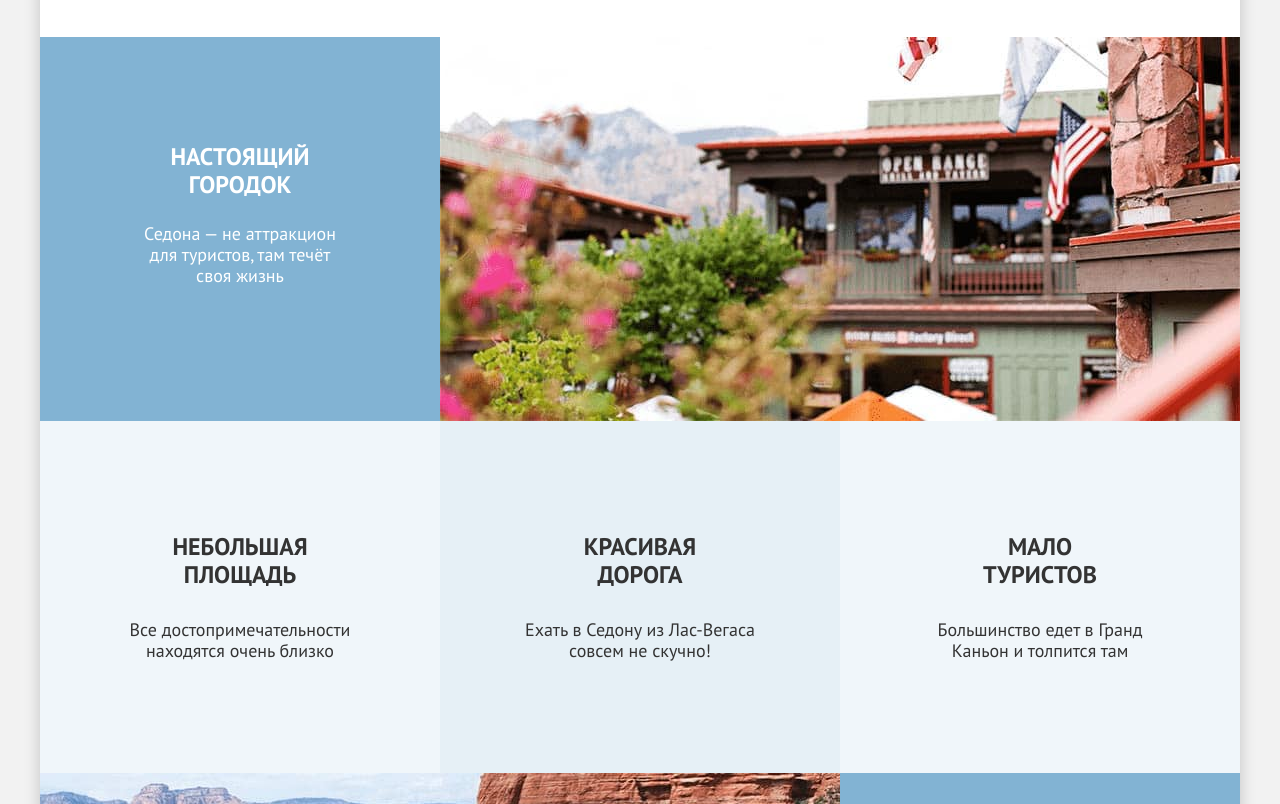
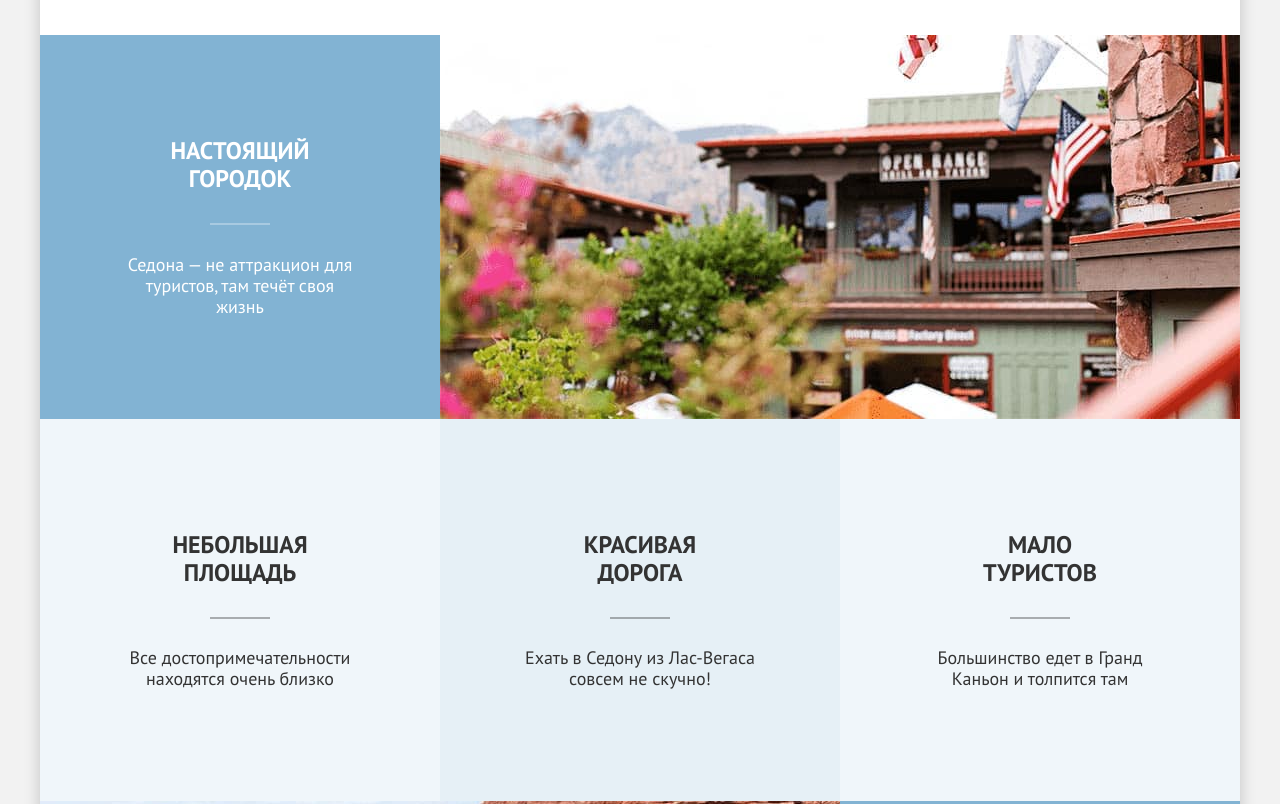
Before and after one commit to htmlacademy-htmlcss/2260615-sedona-36, a plain HTML site: page index.html in a window 1280 px wide. Shown: the part 780-1584 px from the top of the page. Drawn offline with Linux system fonts and the light colour scheme.

Commit message:
09.03 декоративные элементы

```diff
--- a/index.html
+++ b/index.html
@@ -11,12 +11,14 @@
   <div class="container">
     <header class="page-header">
       <a class="header-logo" href=" ">
-        <img class="logo" width="140" height="70" src="images/header/logo.svg" alt="Логотип">
+        <img class="logo" width="140" height="70"
+        src="images/header/logo.svg" alt="Логотип">
       </a>
       <nav class="navigation">
         <ul class="navigation-list ">
           <li class="navigation-item">
-            <a class="navigation-link navigation-border" href="index.html">Главная
+            <a class="navigation-link navigation-main-line" href="index.html">
+            Главная
             </a>
           </li>
           <li class="navigation-item">
@@ -65,37 +67,38 @@
         <ul class="advantages-list">
           <li class="advantages-item advantages-subtitle">
             <div class="advantages-box blue-background">
-              <h3 class="advantages-item-name item-name">НАСТОЯЩИЙ ГОРОДОК
+              <h3 class="advantages-item-name advantages-item item-name">НАСТОЯЩИЙ ГОРОДОК
               </h3>
-              <p class="advantages-item-desc item-desc">Седона — не аттракцион для туристов, там течёт своя жизнь
+              <p class="advantages-item-name item-desc">Седона — не аттракцион для туристов, там течёт своя жизнь
               </p>
             </div>
             <img class="photo-sity" width="800" height="384" src="images/main/advantages-photo-1.jpg"
               alt="Фотография-города">
           </li>
-          <li class="advantages-item block gray-background">
-            <h3 class="advantages-item-name item-name">Небольшая площадь
+          <li class="advantages-block advantages-item  gray-background">
+            <h3 class="advantages-item-name item-name ">Небольшая площадь
             </h3>
-            <p class="advantages-item-desc item-desc">Все достопримечательности находятся очень близко
+            <p class="advantages-item-name item-desc">Все достопримечательности находятся очень близко
             </p>
           </li>
-          <li class="advantages-item block dark-gray-background ">
-            <h3 class="advantages-item-name item-name">КРАСИВАЯ ДОРОГА
+
+          <li class="advantages-block advantages-item dark-gray-background ">
+            <h3 class="advantages-item-name item-name advantages-center">КРАСИВАЯ ДОРОГА
             </h3>
-            <p class="advantages-item-desc item-desc">Ехать в Седону из Лас-Вегаса совсем не скучно!
+            <p class="advantages-item-name item-desc">Ехать в Седону из Лас-Вегаса совсем не скучно!
             </p>
           </li>
-          <li class="advantages-item block gray-background">
-            <h3 class="advantages-item-name item-name">МАЛО ТУРИСТОВ
+          <li class="advantages-block advantages-item gray-background">
+            <h3 class="advantages-item-name item-name advantages-center">МАЛО ТУРИСТОВ
             </h3>
-            <p class="advantages-item-desc item-desc">Большинство едет в Гранд Каньон и толпится там
+            <p class="advantages-item-name item-desc">Большинство едет в Гранд Каньон и толпится там
             </p>
           </li>
           <li class="advantages-item advantages-subtitle ">
             <div class="advantages-box blue-background">
-              <h3 class="advantages-item-name item-name">ТАМ ЕСТЬ МОСТ ДЬЯВОЛА
+              <h3 class="advantages-item-name advantages-item item-name ">ТАМ ЕСТЬ МОСТ ДЬЯВОЛА
               </h3>
-              <p class="advantages-item-desc item-desc">Да, по нему можно пройти! Если вы осмелитесь, разумеется
+              <p class="advantages-item-name item-desc">Да, по нему можно пройти! Если вы осмелитесь, разумеется
               </p>
             </div>
             <img class="photo-canyon" width="800" height="385" src="images/main/advantages-photo-2.jpg"
--- a/styles/styles.css
+++ b/styles/styles.css
@@ -94,9 +94,14 @@ body {
   text-transform: capitalize;
 }
 
-.navigation-border{
-  border-bottom: 2px solid #756257;
-  width: 68px;
+.navigation-main-line::before{
+  position: absolute;
+  right: 16px;
+  bottom: 0;
+  left: 16px;
+  height: 2px;
+  background-color: #756257;
+  content: "";
 }
 
 .navigation-user {
@@ -111,7 +116,6 @@ body {
   background-image: url("../images/header/search.svg");
   background-repeat: no-repeat;
   background-position: center;
-
 }
 
 .navigation-link-favorites {
@@ -119,8 +123,6 @@ body {
   url(../images/header/);
   background-repeat: no-repeat;
   background-position: center;
-
-
 }
 
 .navigation-user .navigation-link {
@@ -178,14 +180,11 @@ button.navigation-link-button {
 
 .advantages-header {
   padding: 69px 290px 25px;
+  margin: 0;
 }
 
 .advantages-header-text {
   padding: 0 274px 69px;
-}
-
-.advantages-header {
-  margin: 0;
 }
 
 .advantages-header-paragraph {
@@ -193,13 +192,43 @@ button.navigation-link-button {
 }
 
 .advantages-box {
+  display: flex;
+  flex-direction: column;
+  align-items: baseline;
+  justify-content: space-between;
   margin: 0;
-  padding: 82px 102px;
+  padding: 102px 85px;
 }
 
 .advantages-subtitle {
   display: flex;
 }
+
+.advantages-item-name{
+  position: relative;
+  margin: 0;
+}
+
+ .item-name::before{
+  position: absolute;
+  width: 60px;
+  height: 2px;
+  top: 86px;
+  left: 85px;
+  content: "";
+background: rgba(0, 0, 0, 0.3);
+
+}
+
+.advantages-item::before{
+  position: absolute;
+  width: 60px;
+  height: 2px;
+  top: 86px;
+  left: 85px;
+  content: "";
+background: rgba(255, 255, 255, 0.3);
+ }
 
 .advantages-list {
   display: flex;
@@ -209,26 +238,38 @@ button.navigation-link-button {
   list-style-type: none;
 }
 
+.advantages-block{
+  display: flex;
+  flex-direction: column;
+  justify-content: space-between;
+  align-items: center;
+  padding: 112px 85px;
+  gap: 60px;
+  width: 230px;
+  }
+
+.item-desc{
+  margin: 0;
+}
+
 .block {
   width: 230px;
-  margin: 0;
   padding: 112px 85px;
 }
 
 .block .item-name {
-  margin: 0;
-  padding: 0 27px;
+   padding: 0 27px;
   margin-bottom: 30px;
-}
-
-.block .item-desc {
-  margin: 0;
 }
 
 .photo-canyon {
   order: -1;
 }
 
+.advantages-center{
+padding-left: 27px;
+padding-right: 27px
+}
 .recommendations-header {
   padding: 64px 348px 20px;
   margin: 0;
@@ -246,10 +287,6 @@ button.navigation-link-button {
   justify-content: center;
 }
 
-.home {
-  order: -1;
-}
-
 .recommendations-list {
   display: flex;
   margin: 0;
@@ -259,6 +296,9 @@ button.navigation-link-button {
 
 .recommendations-box {
   display: flex;
+}
+.recommendations-item-name{
+  margin:0;
 }
 
 .home {
@@ -609,6 +649,8 @@ padding: 8px 50px;
 .subscribe-hotels-text {
   margin: 20px 105px 54px;
 }
+
 .button-subscribe{
+  padding: 8px 50px;
   border-radius: 0px 4px 4px 0px;
 }
```
Also changed, not shown: catalog.html (+3 -3 lines).
